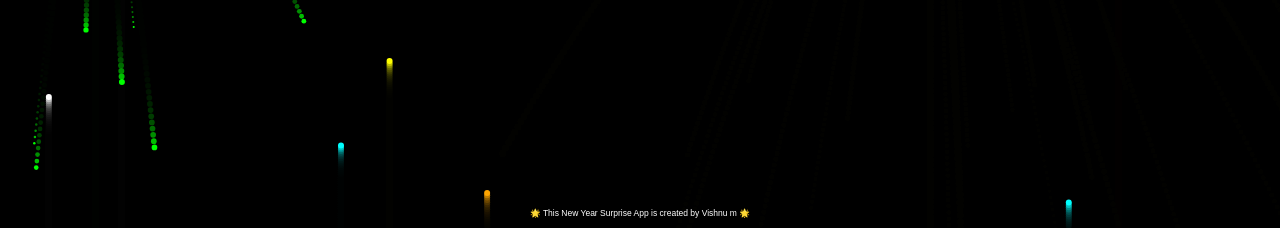
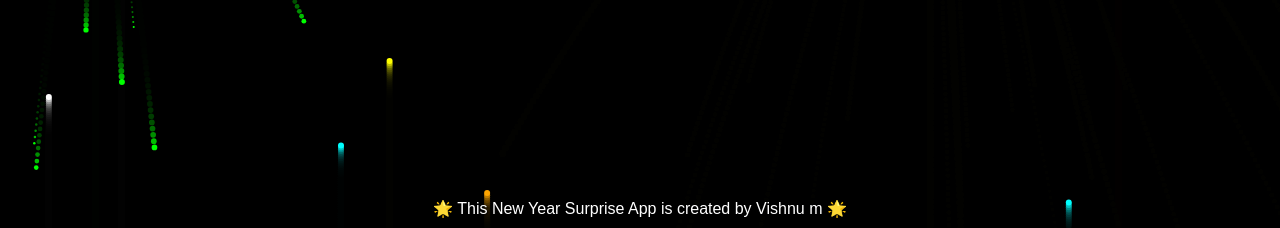
Before and after one commit to zoro-exe1710/html-x-python_2026, a Flask app: page / in a window 1280 px wide. Shown: the part 572-800 px from the top of the page. Run offline with Flask 3, Linux system fonts and the light colour scheme.

Commit message:
Add files via upload

```diff
--- a/templates/index.html
+++ b/templates/index.html
@@ -7,26 +7,28 @@
 <body>
 
 <canvas id="fireworks"></canvas>
+
 <h1 id="main-heading" style="display:none;">
     🎉 Happy New Year 2026 🎉
 </h1>
 
 <p>Enter your name for a surprise</p>
-
 <input type="text" id="name" placeholder="Enter your name">
 <br><br>
-
 <button onclick="getWish()">Click Me for the surprise 🎁</button>
 
 <h2 id="result"></h2>
 
-<audio id="music" src="/static/music.mp3"></audio>
-<audio id="narration" src="/static/voice.mp3"></audio>
+<!-- Panda below quote -->
+<div id="panda-container" style="display:none; text-align:center;">
+    <img src="/static/panda.png" alt="Cute Panda" width="150">
 </div>
 
+<audio id="music" src="/static/music.mp3"></audio>
 
 <script src="/static/script.js"></script>
-<div style="position: fixed; bottom: 10px; width: 100%; text-align: center; color: white; font-size: 8.5px; text-shadow: 1px 1px 2px black;">
+
+<div style="position: fixed; bottom: 10px; width: 100%; text-align: center; color: white; font-size: 16px; text-shadow: 1px 1px 2px black;">
      🌟 This New Year Surprise App is created by Vishnu m 🌟
 </div>
 
```
